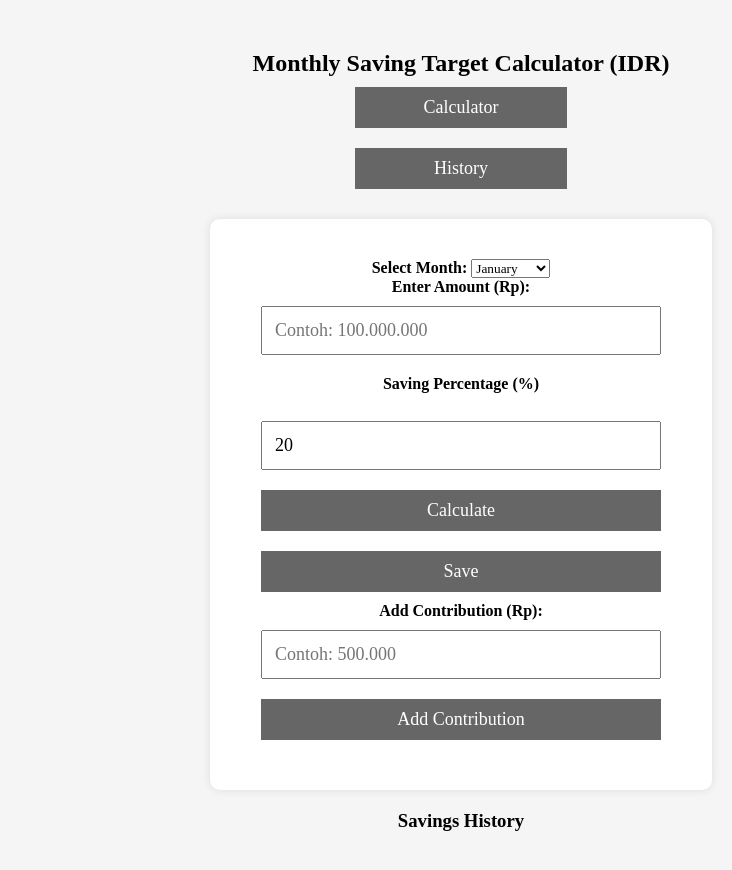
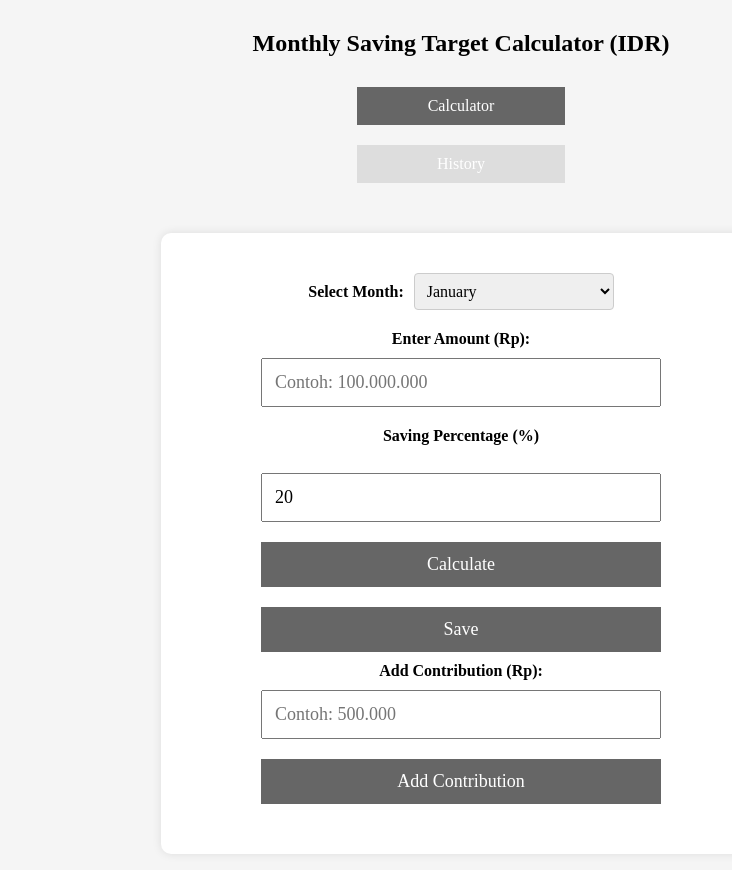
Before and after one commit to Ronny-Saputra/Personal-Finance-Manager, a plain HTML site: page HTMLS/target.html in a window 1280 px wide. Shown: the full height of the page, 304-1036 px from the left. Drawn offline with Linux system fonts and the light colour scheme.

Commit message:
Update target.css

```diff
--- a/HTMLS/target.css
+++ b/HTMLS/target.css
@@ -4,13 +4,11 @@
   box-sizing: border-box;
   font-family: 'Times New Roman', Times, serif;
 }
-
 body {
   display: flex;
   min-height: 100vh;
   background-color: #f5f5f5;
 }
-
 .sidebar {
   width: 300px;
   background: url('Background.png') no-repeat center center/cover;
@@ -21,19 +19,16 @@ body {
   height: 100vh;
   position: fixed;
 }
-
 .welcome-message {
   font-size: 25px;
   margin-bottom: 40px;
   margin-top: 200px;
   font-weight: bold;
 }
-
 .sidebar-menu {
   flex-grow: 1;
   overflow-y: auto;
 }
-
 .menu-item {
   display: flex;
   align-items: center;
@@ -46,49 +41,32 @@ body {
   border-left: 4px solid transparent;
   transition: all 0.3s;
 }
-
 .menu-item:hover {
   background-color: rgba(0, 0, 0, 0.05);
   border-left: 4px solid rgba(0, 0, 0, 0.2);
 }
-
 .menu-item.active {
   background-color: rgba(0, 0, 0, 0.1);
   border-left: 4px solid black;
 }
-
 .menu-item img {
   width: 40px;
   height: 40px;
   margin-right: 15px;
 }
-
 .sidebar-footer {
   margin-top: auto;
   padding-top: 20px;
   border-top: 1px solid rgba(0, 0, 0, 0.1);
 }
-
 .main-content {
   flex-grow: 1;
   margin-left: 300px;
   padding: 30px;
-}
-
-/* target.css */
-
-/* Centering the calculator section */
-.main-content {
-  margin-left: 250px;
   display: flex;
   flex-direction: column;
   align-items: center;
-  justify-content: flex-start;
-  min-height: 100vh;
-  padding-top: 50px;
 }
-
-/* Calculator Container */
 .calculator-wrapper {
   display: flex;
   justify-content: center;
@@ -96,8 +74,6 @@ body {
   width: 100%;
   padding: 20px;
 }
-
-/* Calculator Box */
 .calculator {
   background: #ffffff;
   padding: 40px;
@@ -107,14 +83,11 @@ body {
   max-width: 600px;
   box-shadow: 0px 0px 10px rgba(0, 0, 0, 0.1);
 }
-
-/* Inputs and Labels */
 .input-label {
   font-weight: bold;
   margin-top: 10px;
   display: block;
 }
-
 input,
 button {
   margin: 10px 0;
@@ -124,16 +97,73 @@ button {
   max-width: 400px;
   box-sizing: border-box;
 }
-
-/* Button Styling */
 button {
   background-color: #666;
   color: white;
   border: none;
   cursor: pointer;
-  padding: 10px 20px;
 }
-
 button:hover {
   background-color: #444;
 }
+/* Tabs */
+.tabs {
+  margin-top: 20px;
+}
+.tab-button {
+  padding: 10px 20px;
+  background-color: #ddd;
+  border: none;
+  cursor: pointer;
+  margin-right: 5px;
+  font-size: 16px;
+}
+.tab-button.active {
+  background-color: #666;
+  color: white;
+}
+.tab-content {
+  display: none;
+  margin-top: 20px;
+  width: 100%;
+  max-width: 700px;
+}
+.tab-content.active {
+  display: block;
+}
+.history-container {
+  background: white;
+  padding: 20px;
+  border-radius: 8px;
+  width: 100%;
+  max-width: 680px;
+  box-shadow: 0 0 10px rgba(0,0,0,0.1);
+}
+#history-list {
+  list-style: none;
+  padding-left: 0;
+}
+#history-list li {
+  margin-bottom: 12px;
+  padding: 12px;
+  background-color: #f0f0f0;
+  border-radius: 6px;
+}
+/* Styling for Select Month */
+.month-selector {
+  display: flex;
+  align-items: center;
+  justify-content: center; /* Center the elements horizontally */
+  margin-bottom: 20px; /* Add spacing below the select month section */
+}
+.month-selector label {
+  margin-right: 10px; /* Add space between label and dropdown */
+  font-weight: bold;
+}
+.month-selector select {
+  padding: 8px;
+  font-size: 16px;
+  border: 1px solid #ccc;
+  border-radius: 4px;
+  width: 200px; /* Adjust width of the dropdown */
+}
```
